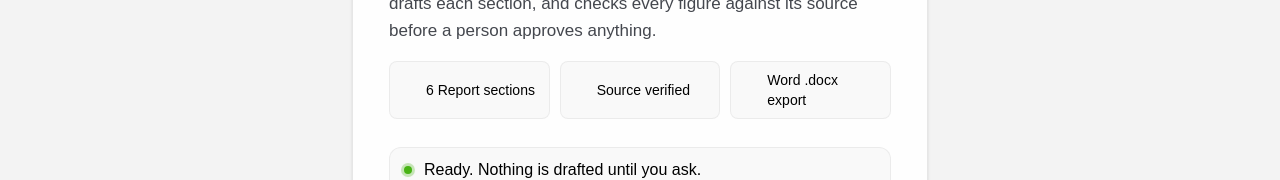
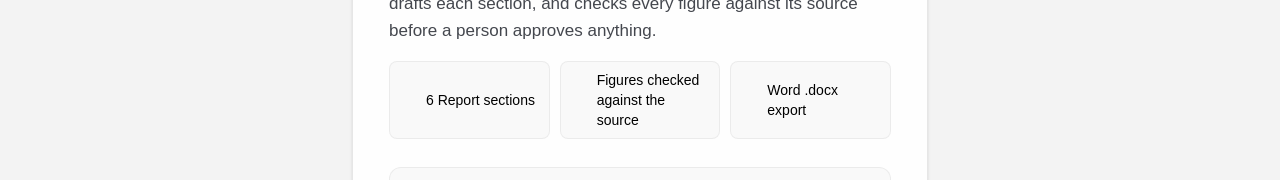
Before and after one commit to clivemisiko/Cytonn_Weekly, a Vue app in the folder frontend/: page / in a window 1280 px wide. Shown: the part 408-588 px from the top of the page. Built offline with nearby package versions, Linux system fonts and the light colour scheme; no server answers; some icons are missing.

Commit message:
Say what the landing page capsule checks
The capsule read "Source verified", which claims more than the tool does:
it checks that figures match their cited source and never verifies the
wording of a claim. It now reads "Figures checked against the source".

```diff
--- a/frontend/src/pages/LandingPage.vue
+++ b/frontend/src/pages/LandingPage.vue
@@ -58,7 +58,7 @@ const rise = (order: number) => ({ animationDelay: `${order * 60}ms` });
           </div>
           <div class="flex items-center gap-2 rounded-md border border-border/70 bg-muted/30 px-3 py-2 text-xs font-medium text-foreground">
             <PhCheckCircle class="size-4 shrink-0 text-ok-fg" />
-            <span>Source verified</span>
+            <span>Figures checked against the source</span>
           </div>
           <div class="flex items-center gap-2 rounded-md border border-border/70 bg-muted/30 px-3 py-2 text-xs font-medium text-foreground">
             <PhFileDoc class="size-4 shrink-0 text-muted-foreground" />
```
